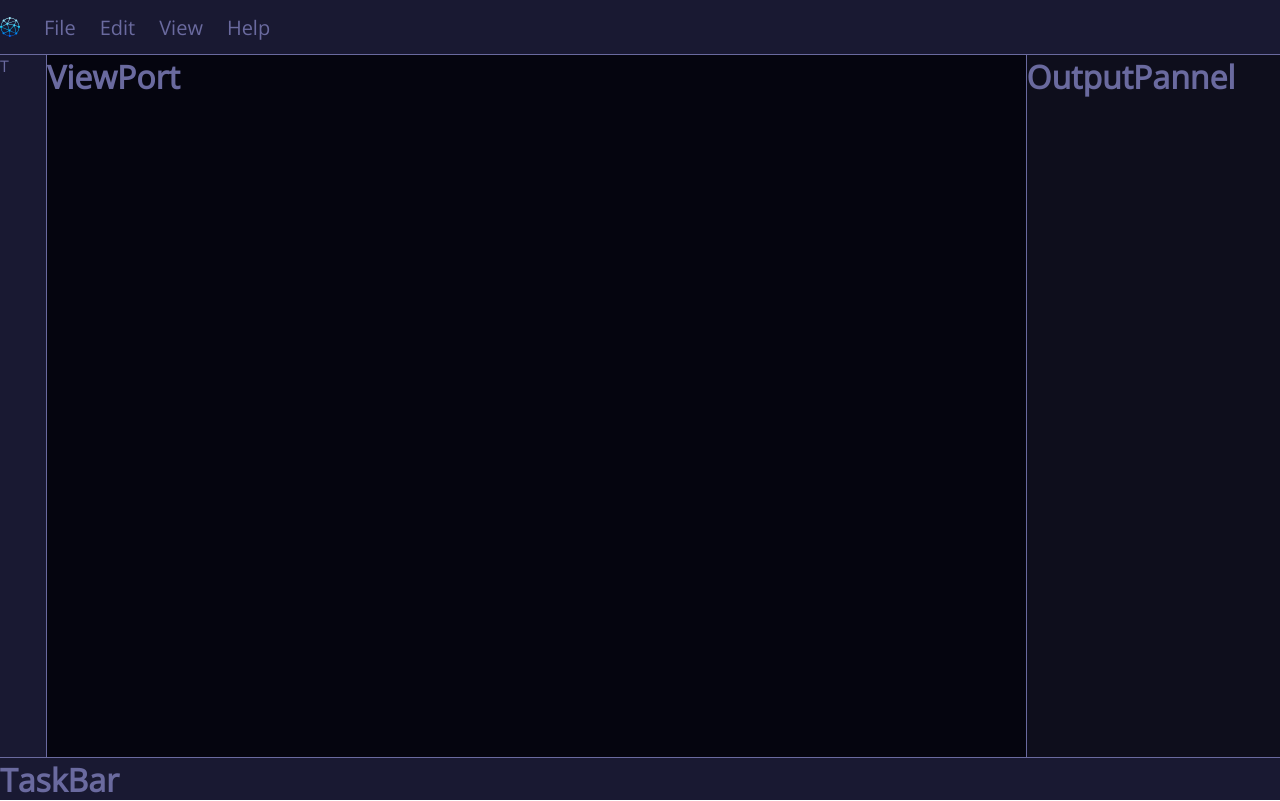
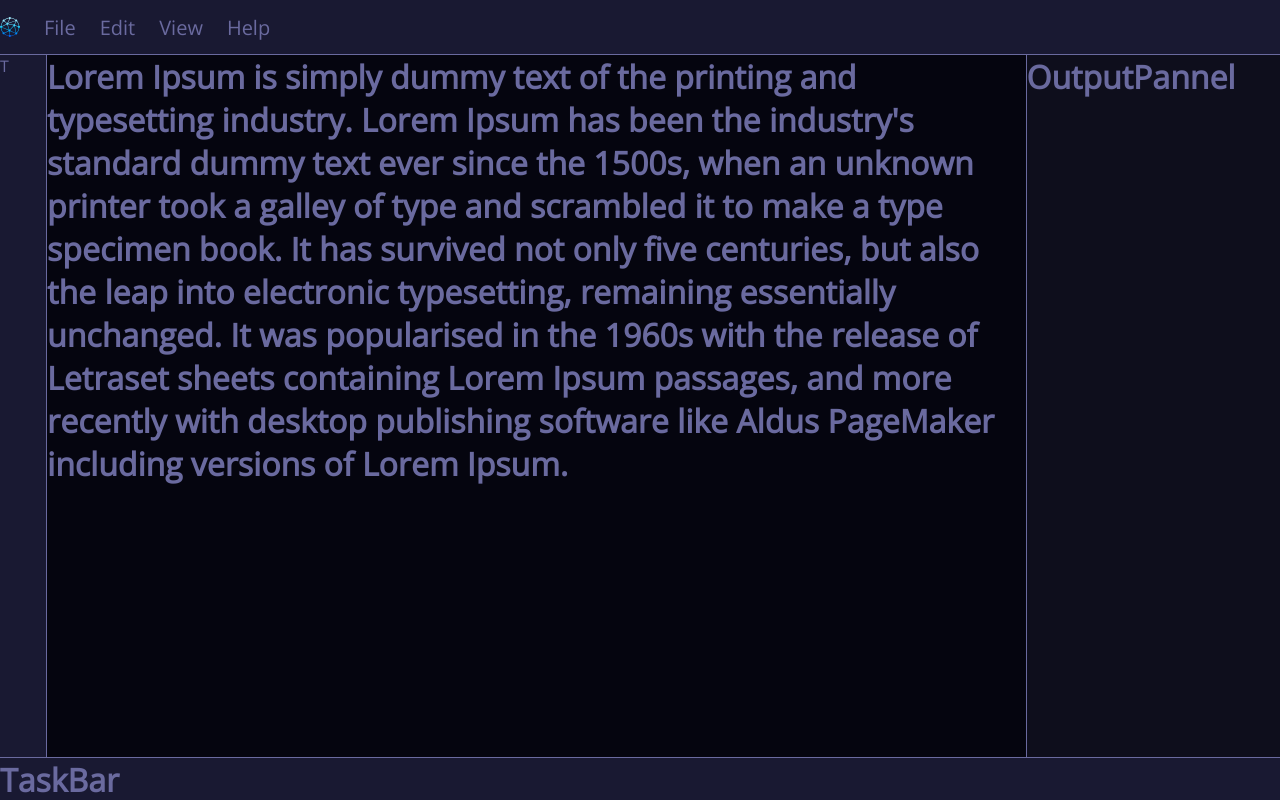
Before and after one commit to ValerianCoelho/Graph-Wiz, a React (Create React App) app: page / in a window 1280 px wide. Built offline with nearby package versions, Linux system fonts and the light colour scheme.

Commit message:
EventListners for Viewport

```diff
--- a/src/Components/ViewPort/ViewPort.js
+++ b/src/Components/ViewPort/ViewPort.js
@@ -1,17 +1,57 @@
-import React from "react";
+import React, { useState, useEffect, useRef } from "react";
 import theme from "../theme";
 
 function ViewPort() {
+  const [zoom, setZoom] = useState(1);
+  const ViewportRef = useRef(null);
+
   const styles = {
     body: {
-      backgroundColor: '#05050F',
+      backgroundColor: "#05050F",
+      transform: `scale(${zoom})`, // Fix the transform property
+      // transition: "transform 0.2s ease-in-out", // Add a smooth transition
+      overflow: 'hidden'
+    },
+  };
+
+  useEffect(() => {
+    const handleMousewheel = (event) => {
+      event.preventDefault();
+      const zoomFactor = 0.1;
+
+      // Calculate the new zoom level
+      const zoomChange = event.deltaY > 0 ? -zoomFactor : zoomFactor;
+      const newZoom = zoom + zoomChange;
+
+      // Ensure the zoom level stays within the desired range (e.g., 0.5 to 3)
+      const minZoom = 0.1;
+      const maxZoom = 9;
+
+      if (newZoom >= minZoom && newZoom <= maxZoom) {
+        setZoom(newZoom);
+      }
+    };
+
+    const ViewportComponent = ViewportRef.current;
+
+    if(ViewportComponent) {
+      ViewportComponent.addEventListener("mousewheel", handleMousewheel, { passive: false });
     }
-  }
+
+    return () => {
+      if(ViewportComponent) {
+        ViewportComponent.removeEventListener("mousewheel", handleMousewheel);
+      }
+    };
+  }, [zoom]); // Add `zoom` to the dependency array
+
   return (
-    <div style={styles.body}>
-      <h1>ViewPort</h1>
+    <div ref={ViewportRef} style={styles.body}>
+      <h1>
+        Lorem Ipsum is simply dummy text of the printing and typesetting industry. Lorem Ipsum has been the industry's standard dummy text ever since the 1500s, when an unknown printer took a galley of type and scrambled it to make a type specimen book. It has survived not only five centuries, but also the leap into electronic typesetting, remaining essentially unchanged. It was popularised in the 1960s with the release of Letraset sheets containing Lorem Ipsum passages, and more recently with desktop publishing software like Aldus PageMaker including versions of Lorem Ipsum.
+      </h1>
     </div>
-  )
+  );
 }
 
 export default ViewPort;
```
